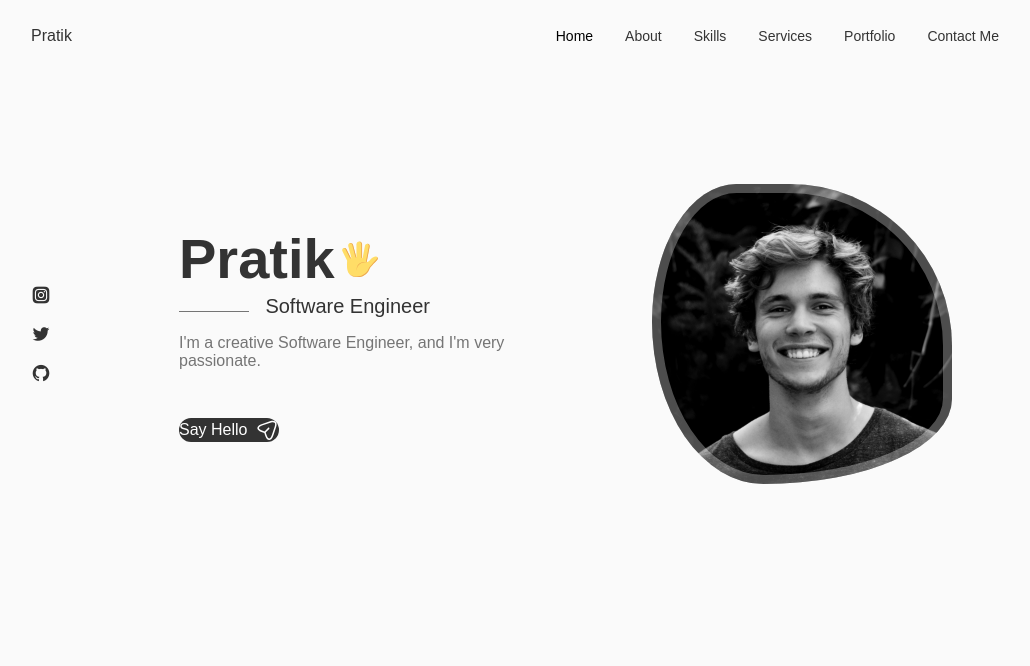
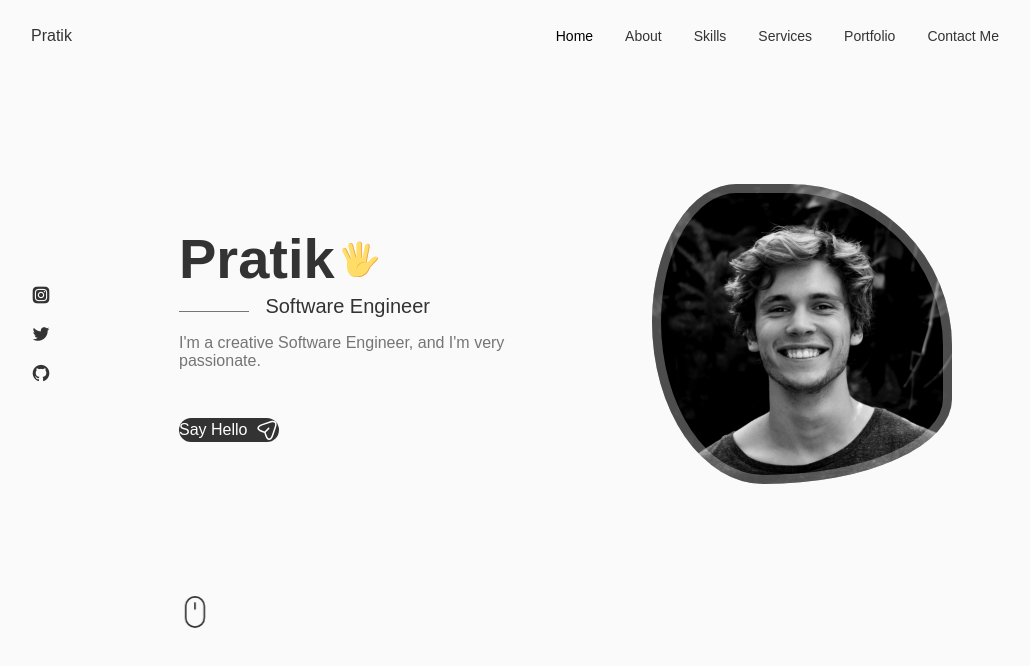
Before and after one commit to prpr4667/my-portfolio, a React (Create React App) app: page / in a window 1280 px wide. Shown: the top 666 px of the page, without its empty margins (125-1155 px from the left). Built offline with nearby package versions, Linux system fonts and the light colour scheme.

Commit message:
added wheel animation on scroll

```diff
--- a/src/components/home/Home.css
+++ b/src/components/home/Home.css
@@ -1,3 +1,7 @@
+.home__container {
+  row-gap: 7rem;
+}
+
 .home__content {
   grid-template-columns: 116px repeat(2, 1fr);
   padding-top: 5.5rem;
@@ -80,3 +84,20 @@
     border-radius: 60% 40% 30% 70%/60% 30% 70% 40%;
   }
 }
+
+.home__scroll {
+  margin-left: 9.25rem;
+}
+
+.wheel {
+  animation: scroll 2s ease infinite;
+}
+
+@keyframes scroll {
+  0% {
+    transform: translateY(0);
+  }
+  30% {
+    transform: translateY(3.75rem);
+  }
+}
--- a/src/components/home/Home.jsx
+++ b/src/components/home/Home.jsx
@@ -2,6 +2,7 @@
 import './Home.css';
 import Social from './Social';
 import Data from './Data';
+import ScrollDown from './ScrollDown';
 
 const Home = () => {
   return (
@@ -15,6 +16,8 @@
                 <Data />
 
             </div>
+
+            <ScrollDown />
         </div>
     </section>
   )
--- /dev/null
+++ b/src/components/home/ScrollDown.jsx
@@ -0,0 +1,47 @@
+import React from 'react'
+
+const ScrollDown = () => {
+  return (
+    <div className="home__scroll">
+        <a href="#about" className="home__scroll-button button--flex">
+            <svg
+                width="32px"
+                height="32px"
+                class="home__scroll-mouse"
+                viewBox="0 0 247 390"
+                version="1.1"
+                xmlns="http://www.w3.org/2000/svg"
+                xmlnsXlink="http://www.w3.org/1999/xlink"
+                style={{
+                  fillRule: "evenodd",
+                  clipRule: 'evenodd',
+                  strokeLinecap: 'round',
+                  strokeLinejoin: 'round',
+                  strokeMiterlimit: '1.5',
+                }}
+              >
+                <path
+                  class="wheel"
+                  d="M123.359,79.775l0,72.843"
+                  style={{
+                    fill: 'none',
+                    stroke: 'var(--title-color)',
+                    strokeWidth: '20px',
+                  }}
+                ></path>
+                <path
+                  id="mouse"
+                  d="M236.717,123.359c0,-62.565 -50.794,-113.359 -113.358,-113.359c-62.565,0 -113.359,50.794 -113.359,113.359l0,143.237c0,62.565 50.794,113.359 113.359,113.359c62.564,0 113.358,-50.794 113.358,-113.359l0,-143.237Z"
+                  style={{
+                    fill: 'none',
+                    stroke: 'var(--title-color)',
+                    strokeWidth: '20px',
+                  }}
+                ></path>
+              </svg>
+        </a>
+    </div>
+  )
+}
+
+export default ScrollDown
```
